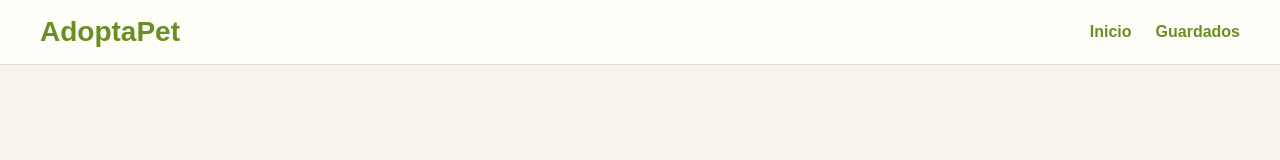
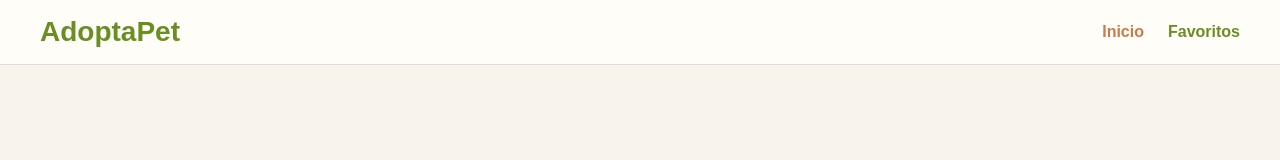
Before and after one commit to Christiam9/web_project_api_final, a React (Vite) app: page / in a window 1280 px wide. Shown: the top 160 px of the page. Built offline with nearby package versions, Linux system fonts and the light colour scheme.

Commit message:
Implementa la navegación con React Router y reorganiza la estructura de páginas

```diff
--- a/index.html
+++ b/index.html
@@ -1,5 +1,5 @@
 <!doctype html>
-<html lang="en">
+<html lang="es">
   <head>
     <meta charset="UTF-8" />
     <link rel="icon" type="image/svg+xml" href="/favicon.svg" />
--- a/package.json
+++ b/package.json
@@ -11,7 +11,8 @@
   },
   "dependencies": {
     "react": "^19.2.7",
-    "react-dom": "^19.2.7"
+    "react-dom": "^19.2.7",
+    "react-router-dom": "^7.18.1"
   },
   "devDependencies": {
     "@eslint/js": "^10.0.1",
--- a/src/components/App/App.jsx
+++ b/src/components/App/App.jsx
@@ -3,15 +3,22 @@ import About from "../About/About";
 import Main from "../Main/Main";
 import Footer from "../Footer/Footer";
 import "./App.css";
+import { Routes, Route } from "react-router-dom";
+import Home from "../Home/Home";
+import Favorites from "../Favorites/Favorites";
 
 function App() {
   return (
-    <div>
+    <>
       <Header />
-      <Main />
-      <About />
+
+      <Routes>
+        <Route path="/" element={<Home />} />
+        <Route path="/favoritos" element={<Favorites />} />
+      </Routes>
+
       <Footer />
-    </div>
+    </>
   );
 }
 
--- /dev/null
+++ b/src/components/Favorites/Favorites.jsx
@@ -0,0 +1,10 @@
+function Favorites() {
+  return (
+    <main className="favorites">
+      <h2>Mis favoritos</h2>
+      <p>Aquí aparecerán las mascotas que el usuario marque como favoritas.</p>
+    </main>
+  );
+}
+
+export default Favorites;
--- /dev/null
+++ b/src/components/Home/Home.jsx
@@ -0,0 +1,13 @@
+import Main from "../Main/Main";
+import About from "../About/About";
+
+function Home() {
+  return (
+    <>
+      <Main />
+      <About />
+    </>
+  );
+}
+
+export default Home;
--- a/src/components/Main/Main.jsx
+++ b/src/components/Main/Main.jsx
@@ -1,5 +1,4 @@
 import "./Main.css";
-import SearchForm from "../SearchForm/SearchForm";
 import PetCardList from "../PetCardList/PetCardList";
 import Hero from "../Hero/Hero";
 import HowItWorks from "../HowItWorks/HowItWorks";
--- a/src/components/Navigation/Navigation.css
+++ b/src/components/Navigation/Navigation.css
@@ -6,13 +6,17 @@
   padding: 0;
 }
 
-.nav__item {
-  cursor: pointer;
+.nav__link {
+  text-decoration: none;
   color: var(--color-primary);
   font-weight: 600;
   transition: color 0.2s ease;
 }
 
-.nav__item:hover {
+.nav__link:hover {
   color: var(--color-accent);
 }
+
+.nav__link_active {
+  color: var(--color-accent);
+}
--- a/src/components/Navigation/Navigation.jsx
+++ b/src/components/Navigation/Navigation.jsx
@@ -1,11 +1,31 @@
+import { NavLink } from "react-router-dom";
 import "./Navigation.css";
 
 function Navigation() {
   return (
     <nav className="nav">
       <ul className="nav__list">
-        <li className="nav__item">Inicio</li>
-        <li className="nav__item">Guardados</li>
+        <li>
+          <NavLink
+            to="/"
+            className={({ isActive }) =>
+              isActive ? "nav__link nav__link_active" : "nav__link"
+            }
+          >
+            Inicio
+          </NavLink>
+        </li>
+
+        <li>
+          <NavLink
+            to="/favoritos"
+            className={({ isActive }) =>
+              isActive ? "nav__link nav__link_active" : "nav__link"
+            }
+          >
+            Favoritos
+          </NavLink>
+        </li>
       </ul>
     </nav>
   );
--- a/src/main.jsx
+++ b/src/main.jsx
@@ -1,11 +1,14 @@
 import { StrictMode } from "react";
 import { createRoot } from "react-dom/client";
+import { BrowserRouter } from "react-router-dom";
 import "./vendor/variables.css";
 import "./index.css";
 import App from "./components/App/App.jsx";
 
 createRoot(document.getElementById("root")).render(
   <StrictMode>
-    <App />
+    <BrowserRouter>
+      <App />
+    </BrowserRouter>
   </StrictMode>,
 );
```
Also changed, not shown: 1 other file (tests, documents, lock files or other folders).
